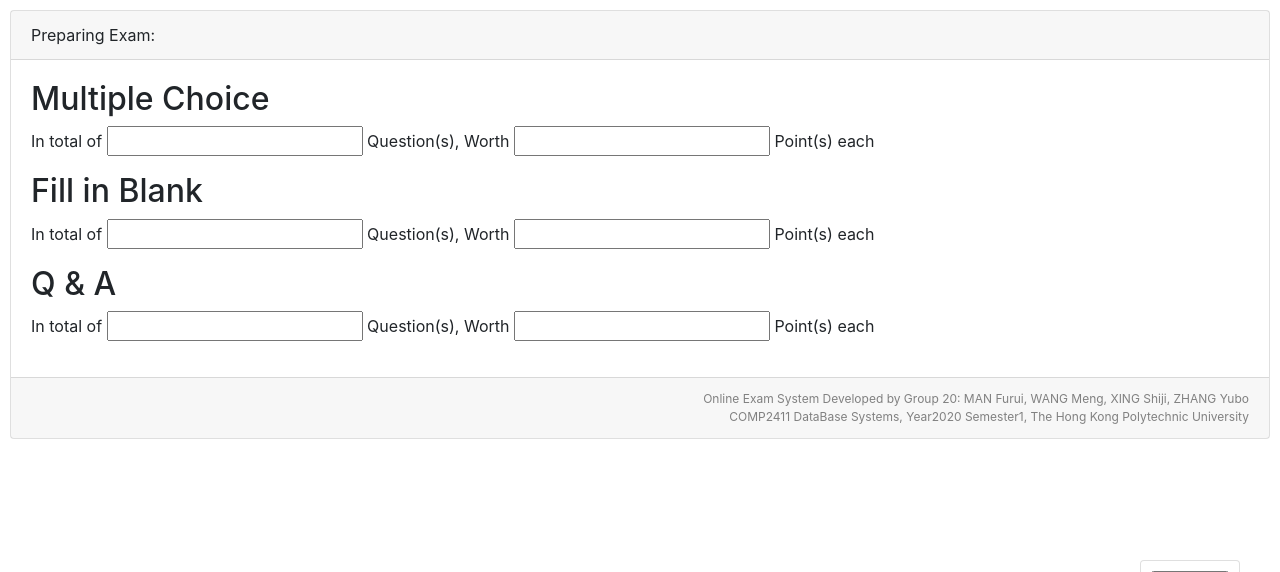
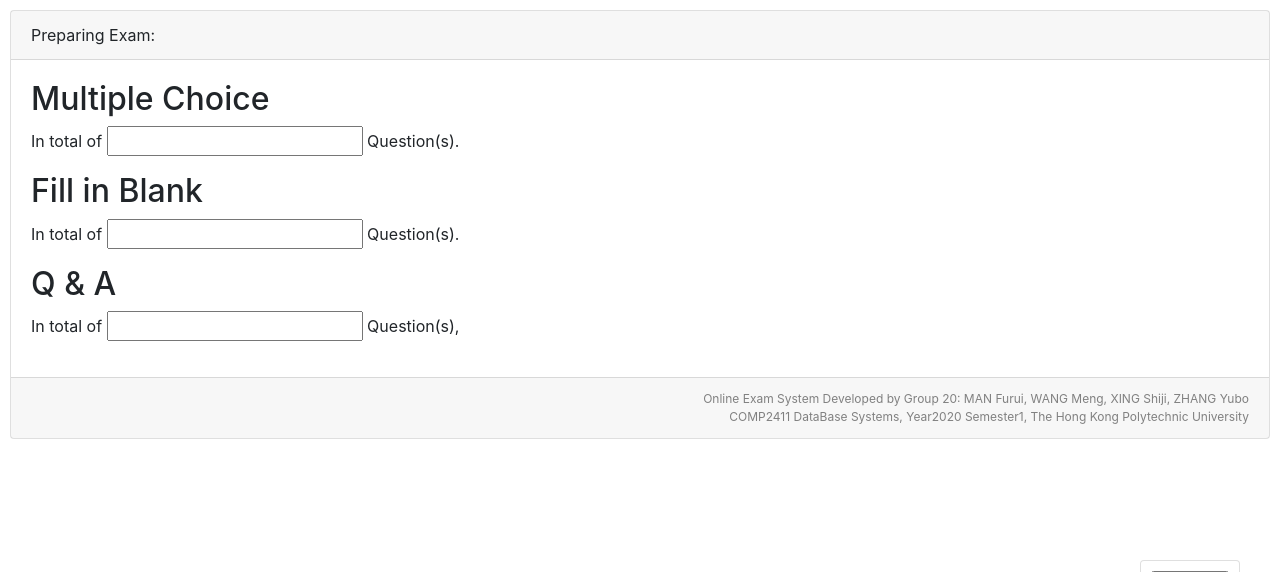
Before and after one commit to Yb-Z/COMP2411_GP, a Django app: template AutoExamSys/templates/prepare.html in a window 1280 px wide. Shown: the part 78-650 px from the top of the page. Run offline with Django 3.2, Linux system fonts and the light colour scheme; the template is opened without the code that fills it, so the values that code supplies are empty.

Commit message:
Update prepare.html

```diff
--- a/AutoExamSys/templates/prepare.html
+++ b/AutoExamSys/templates/prepare.html
@@ -50,11 +50,7 @@
                   <p>
                     <span>In total of </span>
                     <input id="mcnum" name="mcnum" type="number" onchange='mcexpand()' step="1" min="1">
-
-                    <span> Question(s),</span>
-                    <span>Worth </span>
-                    <input id="mcpoint" name="mcpoint" type="number" onchange='mcexpand()' step="1" min="1">
-                    <span> Point(s) each</span>
+                    <span> Question(s).</span>
                   </p>
                 </div>
                 <span class="mcmerg">
@@ -67,10 +63,7 @@
                     <span>In total of </span>
                     <input id="fbnum" name="fbnum" type="number" onchange="fbexpand()" step="1" min="1">
 
-                    <span> Question(s),</span>
-                    <span>Worth </span>
-                    <input id="fbpoint" name="fbpoint" type="number" onchange="fbexpand()" step="1" min="1">
-                    <span> Point(s) each</span>
+                    <span> Question(s).</span>
                   </p>
                 </div>
                 <span class="fbmerg">
@@ -83,9 +76,6 @@
                     <input id="flnum" name="flnum" type="number" onchange="flexpand()" step="1" min="1">
 
                     <span> Question(s),</span>
-                    <span>Worth </span>
-                    <input id="flpoint" name="flpoint" type="number" onchange="flexpand()" step="1" min="1">
-                    <span> Point(s) each</span>
                   </p>
                 </div>
                 <span class="flmerg">
@@ -117,20 +107,20 @@
     $(".mcmerg").html();
     var a = '';
     for(var id=1; id<=document.getElementById("mcnum").value; id++) {
-      a += '<li id="' + id + '" class="card">';
+      a += '<li id="'+id+'" class="card">';
       a += '<div class="card-header">';
-      a += '<i>'+ id + ' </i><span>('+ document.getElementById("mcpoint").value + ' Points) </span>';
-      a += '<input type="text" name="mc" placeholder="Multiple Choice Question"/>';
+      a += '<i>'+id+' </i><span>(<input type="number" name="mcP'+id+'" min="1" max="100" step="1"/> Points) </span>';
+      a += '<input type="text" name="mc'+id+'" placeholder="Multiple Choice Question"/>';
       a += '</div>';
-      a += '<div class="card-body">';
-      a += '<input type="radio" class="radioOrCheck" name="{{ question.id }}" value="A" style="padding-right=20px;"/>';
-      a += '<label style="padding-right=20px;">A</label>';
-      a += '<input type="radio" class="radioOrCheck" name="{{ question.id }}" value="B" style="padding-right=20px;"/>';
-      a += '<label style="padding-right=20px;">B</label>';
-      a += '<input type="radio" class="radioOrCheck" name="{{ question.id }}" value="C" style="padding-right=20px;"/>';
-      a += '<label style="padding-right=20px;">C</label>';
-      a += '<input type="radio" class="radioOrCheck" name="{{ question.id }}" value="D" style="padding-right=20px;"/>';
-      a += '<label style="padding-right=20px;">D</label>';
+      a += '<div class="card-body"><a>Answer: </a>';
+      a += '<input type="radio" class="radioOrCheck" name="mcA'+id+'" value="A" style="padding-right=20px;"/>';
+      a += '<label style="padding=20px;">A</label>';
+      a += '<input type="radio" class="radioOrCheck" name="mcA'+id+'" value="B" style="padding-right=20px;"/>';
+      a += '<label style="padding=20px;">B</label>';
+      a += '<input type="radio" class="radioOrCheck" name="mcA'+id+'" value="C" style="padding-right=20px;"/>';
+      a += '<label style="padding=20px;">C</label>';
+      a += '<input type="radio" class="radioOrCheck" name="mcA'+id+'" value="D" style="padding-right=20px;"/>';
+      a += '<label style="padding=20px;">D</label>';
       a += '</div>';
       a += '</li>';
       $(".mcmerg").html(a);
@@ -142,11 +132,11 @@
     for(var id=1; id<=document.getElementById("fbnum").value; id++) {
       a += '<li id="' + id + '" class="card">';
       a += '<div class="card-header">';
-      a += '<i>'+ id + ' </i><span>('+ document.getElementById("fbpoint").value + ' Points) </span>';
-      a += '<input type="text" name="fb" placeholder="Fill-Blank Question"/>';
+      a += '<i>'+ id + ' </i><span>(<input name="fbP'+id+'" type="number" step="1" min="1" max="100"/> Points) </span>';
+      a += '<input type="text" name="fb'+id+'" placeholder="Fill-Blank Question"/>';
       a += '</div>';
       a += '<div class="card-body">';
-      a += '<a>Answer: </a><input type="text" name="{{ question.id }}" style="padding-right=20px;" placeholder="Stardard Answer here..."/>';
+      a += '<a>Answer: </a><input type="text" name="fbA'+id+'" style="padding-right=20px;" placeholder="Stardard Answer here..."/>';
       a += '</div>';
       a += '</li>';
       $(".fbmerg").html(a);
@@ -158,8 +148,8 @@
     for(var id=1; id<=document.getElementById("flnum").value; id++) {
       a += '<li id="' + id + '" class="card">';
       a += '<div class="card-header">';
-      a += '<i>'+ id + ' </i><span>('+ document.getElementById("flpoint").value + ' Points) </span>';
-      a += '<input type="text" name="fl" placeholder="Short Question"/>';
+      a += '<i>'+ id + ' </i><span>(<input name="flP'+id+'" type="number" step="1" min="1" max="100"> Points) </span>';
+      a += '<input type="text" name="fl'+id+'" placeholder="Short Question"/>';
       a += '</div>';
       a += '<div class="card-body">';
       a += '<a>Answer: <i>NO STANDARD ANSWER AVAILABLE</i></a>';
```
